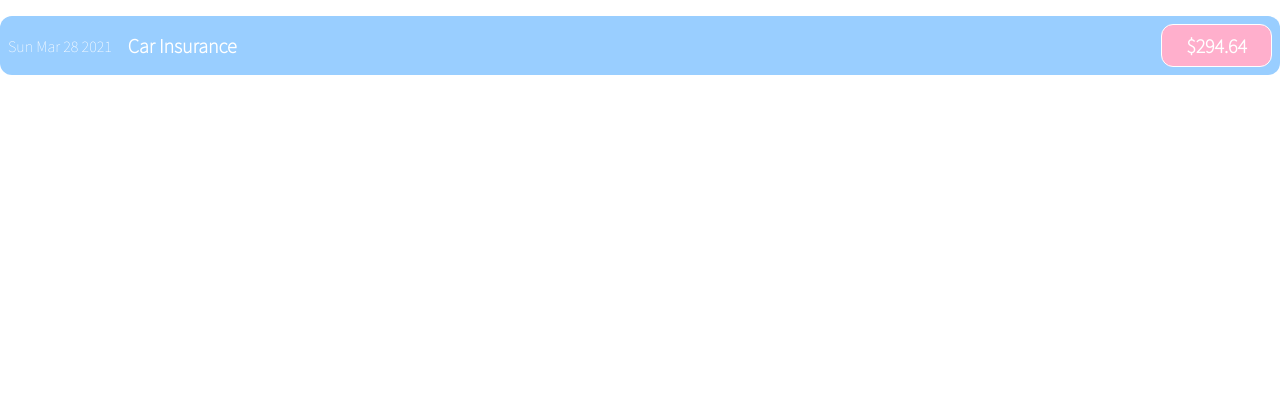
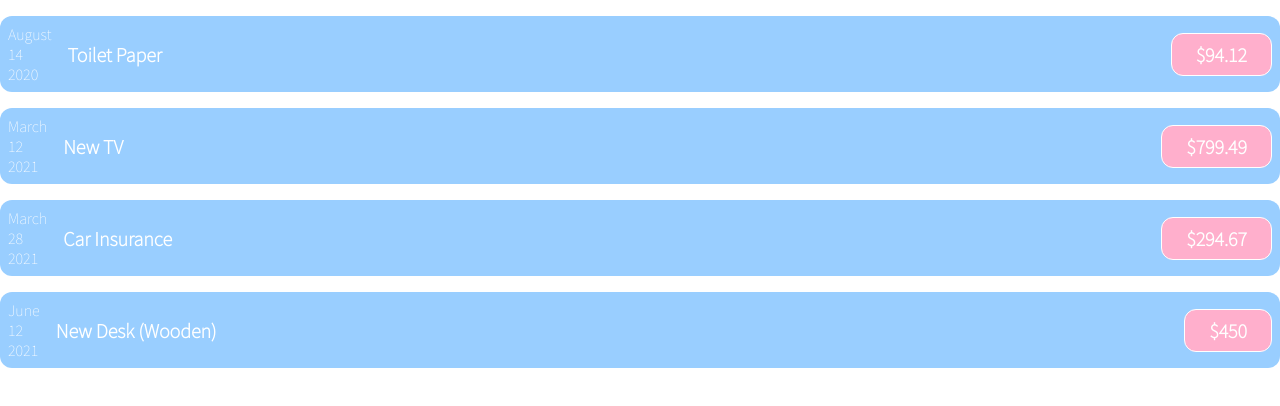
Before and after one commit to Ajay2123/reactBasics, a React (Create React App) app in the folder Aj/basic-react-app/: page / in a window 1280 px wide. Shown: the top 406 px of the page. Built offline with nearby package versions, Linux system fonts and the light colour scheme.

Commit message:
Improving styles and enhancing date

```diff
--- a/Aj/basic-react-app/src/App.js
+++ b/Aj/basic-react-app/src/App.js
@@ -1,9 +1,27 @@
 import './App.css';
 import ExpenseItem from './components/ExpenseItem/ExpenseItem';
-
+import expensesData from './components/ExpenseItem/ExpensesData'
 function App() {
     return (
-        <ExpenseItem />
+        <>
+            <ExpenseItem
+                title={expensesData[0].title}
+                amount={expensesData[0].amount}
+                date={expensesData[0].date} />
+            <ExpenseItem
+                title={expensesData[1].title}
+                amount={expensesData[1].amount}
+                date={expensesData[1].date} />
+            <ExpenseItem
+                title={expensesData[2].title}
+                amount={expensesData[2].amount}
+                date={expensesData[2].date} />
+            <ExpenseItem
+                title={expensesData[3].title}
+                amount={expensesData[3].amount}
+                date={expensesData[3].date} />
+        </>
+
     );
 }
 
--- a/Aj/basic-react-app/src/components/ExpenseItem/ExpenseItem.css
+++ b/Aj/basic-react-app/src/components/ExpenseItem/ExpenseItem.css
@@ -9,7 +9,7 @@
   background-color: #99ceff;
 }
 
-.expense-item__description {
+.expense-item-description {
   display: flex;
   flex-direction: column;
   gap: 1rem;
@@ -26,7 +26,7 @@
   color: white;
 }
 
-.expense-item__price {
+.expense-item-price {
   font-size: 1rem;
   font-weight: bold;
   color: white;
@@ -37,18 +37,18 @@
 }
 
 @media (min-width: 580px) {
-  .expense-item__description {
+  .expense-item-description {
     flex-direction: row;
     align-items: center;
     justify-content: flex-start;
     flex: 1;
   }
 
-  .expense-item__description h2 {
+  .expense-item-description h2 {
     font-size: 1.25rem;
   }
 
-  .expense-item__price {
+  .expense-item-price {
     font-size: 1.25rem;
     padding: 0.5rem 1.5rem;
   }
--- a/Aj/basic-react-app/src/components/ExpenseItem/ExpenseItem.js
+++ b/Aj/basic-react-app/src/components/ExpenseItem/ExpenseItem.js
@@ -1,16 +1,22 @@
 import './ExpenseItem.css'
-function ExpenseItem() {
-    const expenseDate = new Date(2021, 2, 28);
-    const expenseTitle = "Car Insurance";
-    const expenseAmount = 294.64;
+function ExpenseItem(props) {
+    // Date
+    const month = props.date.toLocaleString('en-US', { month: 'long' })
+    const day = props.date.toLocaleString('en-US', { day: '2-digit' })
+    const year = props.date.getFullYear()
 
-
+    const expenseTitle = props.title;
+    const expenseAmount = props.amount;
     return (
         <div className="expense-item">
-            <div>{expenseDate.toDateString()}</div>
-            <div className="expense-item__description">
+            <div>
+                <div>{month}</div>
+                <div>{day}</div>
+                <div>{year}</div>
+            </div>
+            <div className="expense-item-description">
                 <h2>{expenseTitle}</h2>
-                <div className="expense-item__price">${expenseAmount}</div>
+                <div className="expense-item-price">${expenseAmount}</div>
             </div>
         </div>
     )
--- /dev/null
+++ b/Aj/basic-react-app/src/components/ExpenseItem/ExpensesData.js
@@ -0,0 +1,28 @@
+const expensesData = [
+    {
+        id: 'e1',
+        title: 'Toilet Paper',
+        amount: 94.12,
+        date: new Date(2020, 7, 14),
+    },
+    {
+        id: 'e2',
+        title: 'New TV',
+        amount: 799.49,
+        date: new Date(2021, 2, 12)
+    },
+    {
+        id: 'e3',
+        title: 'Car Insurance',
+        amount: 294.67,
+        date: new Date(2021, 2, 28),
+    },
+    {
+        id: 'e4',
+        title: 'New Desk (Wooden)',
+        amount: 450,
+        date: new Date(2021, 5, 12),
+    },
+];
+
+export default expensesData;
```
